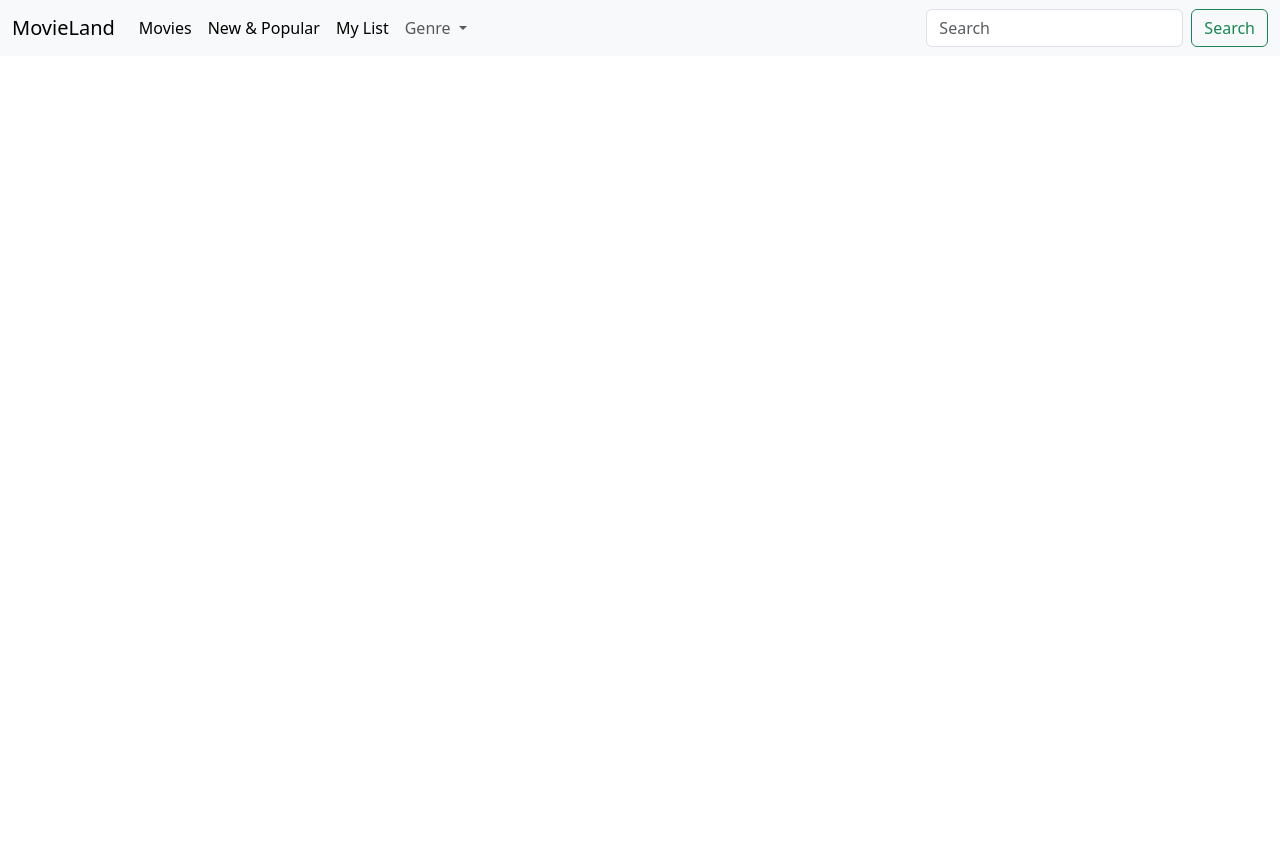
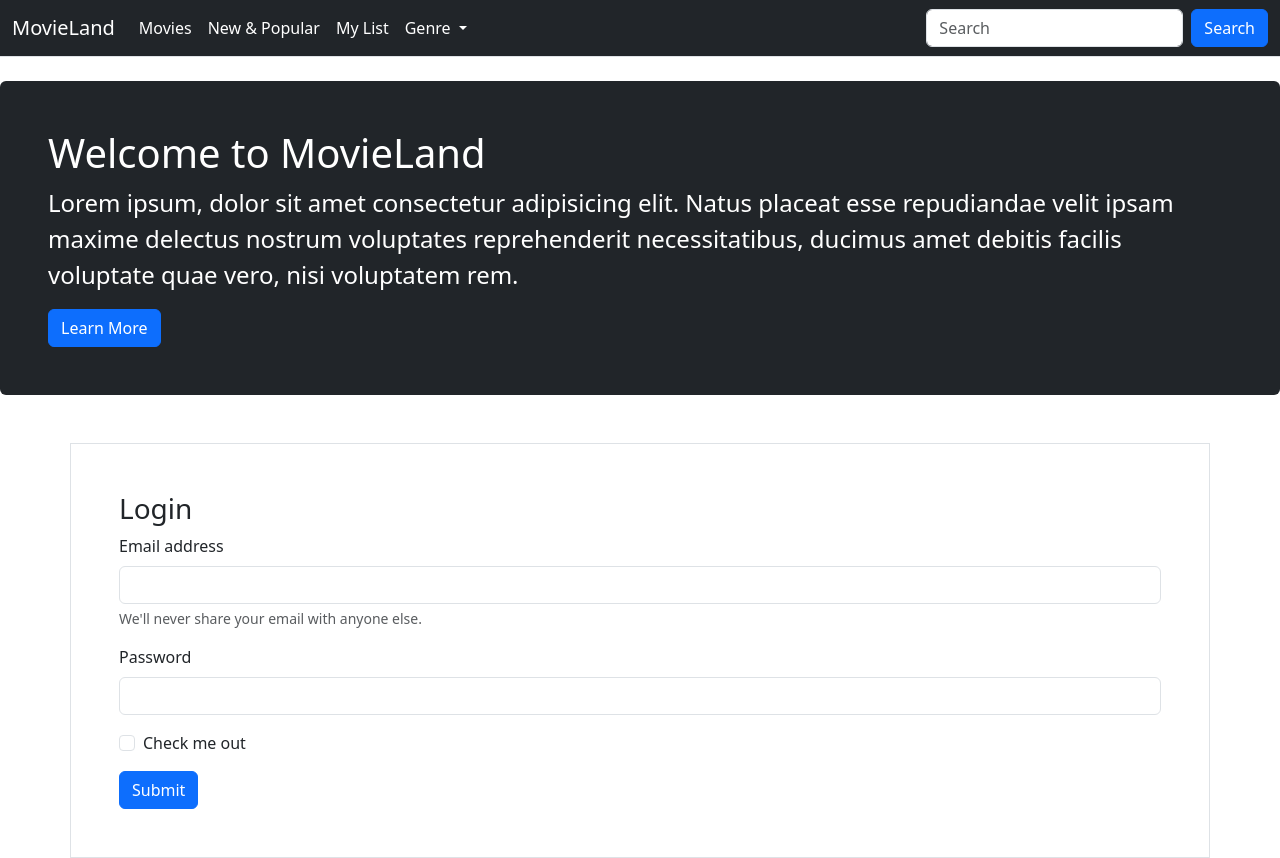
Before and after one commit to istiamelia/bootstrap-exercise, a plain HTML site: page index.html in a window 1280 px wide. Before the commit the page ends 800 px from the top, so only its background shows below. Drawn offline with nearby package versions, Linux system fonts and the light colour scheme.

Commit message:
added jumbotron and form login

```diff
--- a/index.html
+++ b/index.html
@@ -12,9 +12,12 @@
     />
   </head>
   <body>
-    <nav class="navbar navbar-expand-lg bg-body-tertiary">
+    <!-- NAVBAR -->
+    <nav
+      class="navbar navbar-expand-lg bg-dark border-bottom border-body text-white"
+    >
       <div class="container-fluid">
-        <a class="navbar-brand" href="#">MovieLand</a>
+        <a class="navbar-brand text-white" href="#">MovieLand</a>
         <button
           class="navbar-toggler"
           type="button"
@@ -29,21 +32,23 @@
         <div class="collapse navbar-collapse" id="navbarSupportedContent">
           <ul class="navbar-nav me-auto mb-2 mb-lg-0">
             <li class="nav-item">
-              <a class="nav-link active" aria-current="page" href="#">Movies</a>
+              <a class="nav-link active text-white" aria-current="page" href="#"
+                >Movies</a
+              >
             </li>
             <li class="nav-item">
-              <a class="nav-link active" aria-current="page" href="#"
+              <a class="nav-link active text-white" aria-current="page" href="#"
                 >New & Popular</a
               >
             </li>
             <li class="nav-item">
-              <a class="nav-link active" aria-current="page" href="#"
+              <a class="nav-link active text-white" aria-current="page" href="#"
                 >My List</a
               >
             </li>
-            <li class="nav-item dropdown">
+            <li class="nav-item dropdown text-white">
               <a
-                class="nav-link dropdown-toggle"
+                class="nav-link dropdown-toggle text-white"
                 href="#"
                 role="button"
                 data-bs-toggle="dropdown"
@@ -51,7 +56,7 @@
               >
                 Genre
               </a>
-              <ul class="dropdown-menu">
+              <ul class="dropdown-menu text-white">
                 <li><a class="dropdown-item" href="#">Action</a></li>
                 <li><a class="dropdown-item" href="#">Horror</a></li>
                 <li><a class="dropdown-item" href="#">Thriller</a></li>
@@ -72,13 +77,60 @@
               placeholder="Search"
               aria-label="Search"
             />
-            <button class="btn btn-outline-success" type="submit">
-              Search
-            </button>
+            <button class="btn btn-primary" type="submit">Search</button>
           </form>
         </div>
       </div>
     </nav>
+
+    <!-- JUMBOTRON -->
+    <div class="mt-4 p-5 bg-dark text-white rounded">
+      <!-- <img src="assets/dylan-freedom-hYkWbfpxYs8-unsplash.jpg" alt="" /> -->
+      <h1>Welcome to MovieLand</h1>
+      <p class="fs-4">
+        Lorem ipsum, dolor sit amet consectetur adipisicing elit. Natus placeat
+        esse repudiandae velit ipsam maxime delectus nostrum voluptates
+        reprehenderit necessitatibus, ducimus amet debitis facilis voluptate
+        quae vero, nisi voluptatem rem.
+      </p>
+      <button class="btn btn-primary">Learn More</button>
+    </div>
+
+    <div class="container-sm mt-5 border p-5">
+      <form>
+        <div class="mb-3">
+            <h3>Login</h1>
+          <label for="exampleInputEmail1" class="form-label"
+            >Email address</label
+          >
+          <input
+            type="email"
+            class="form-control"
+            id="exampleInputEmail1"
+            aria-describedby="emailHelp"
+          />
+          <div id="emailHelp" class="form-text">
+            We'll never share your email with anyone else.
+          </div>
+        </div>
+        <div class="mb-3">
+          <label for="exampleInputPassword1" class="form-label">Password</label>
+          <input
+            type="password"
+            class="form-control"
+            id="exampleInputPassword1"
+          />
+        </div>
+        <div class="mb-3 form-check">
+          <input type="checkbox" class="form-check-input" id="exampleCheck1" />
+          <label class="form-check-label" for="exampleCheck1"
+            >Check me out</label
+          >
+        </div>
+        <button type="submit" class="btn btn-primary">Submit</button>
+      </form>
+    </div>
+
     <script
       src="https://cdn.jsdelivr.net/npm/bootstrap@5.3.3/dist/js/bootstrap.bundle.min.js"
       integrity="sha384-YvpcrYf0tY3lHB60NNkmXc5s9fDVZLESaAA55NDzOxhy9GkcIdslK1eN7N6jIeHz"
```
Also changed, not shown: 1 other file.
